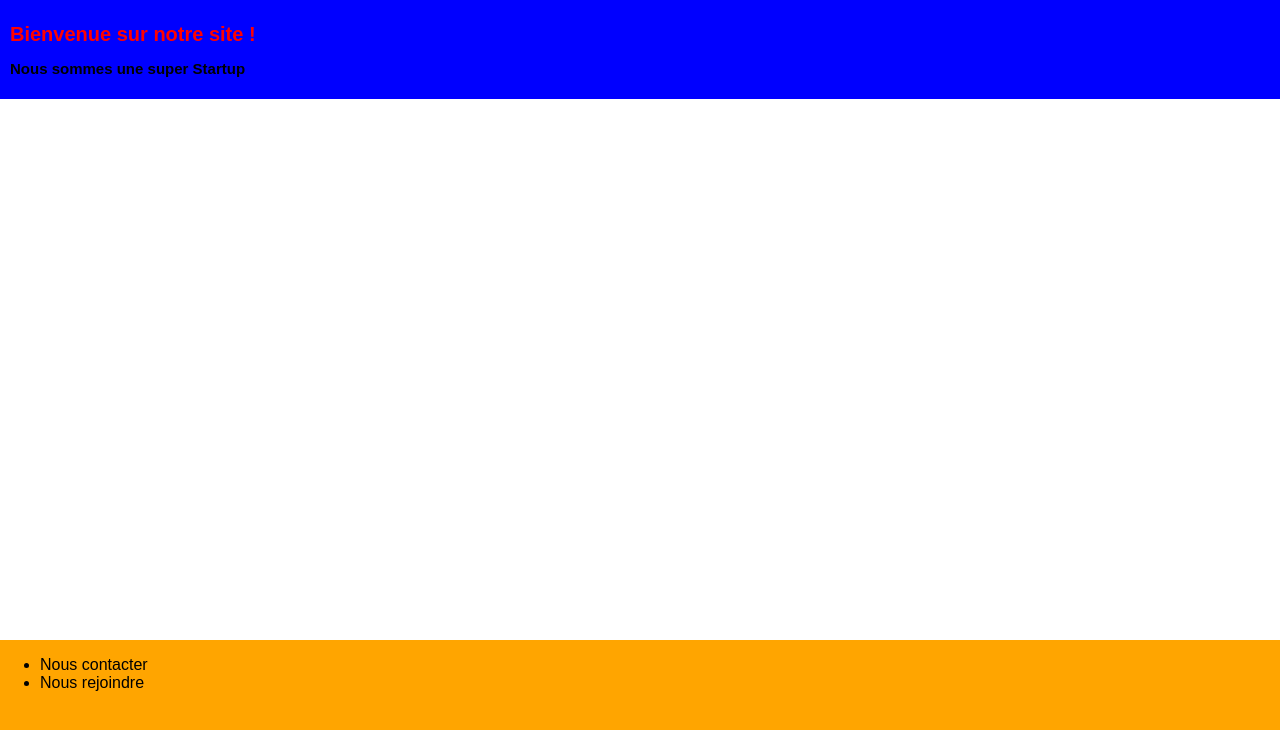
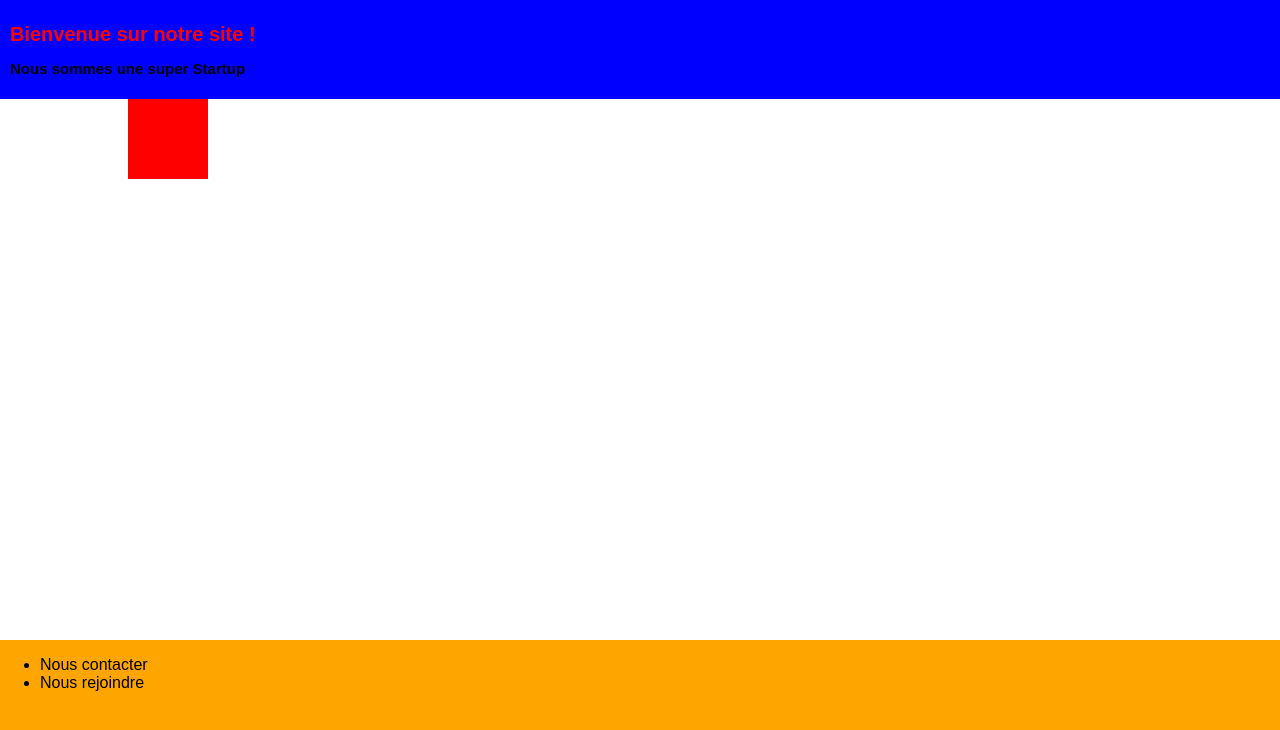
Before and after one commit to Hibbox/TP-GIT, a plain HTML site: page index.html in a window 1280 px wide. Drawn offline with Linux system fonts and the light colour scheme.

Commit message:
ajout carre 1

```diff
--- a/index.html
+++ b/index.html
@@ -23,6 +23,13 @@
     width: 100%;
     height: 20%;
   }
+#carre1 {
+  width  : 80px;
+  height : 80px;
+  position: absolute;
+  left: 10%;
+  background : red;
+}
   </style>
   </head>
   <body>
```
